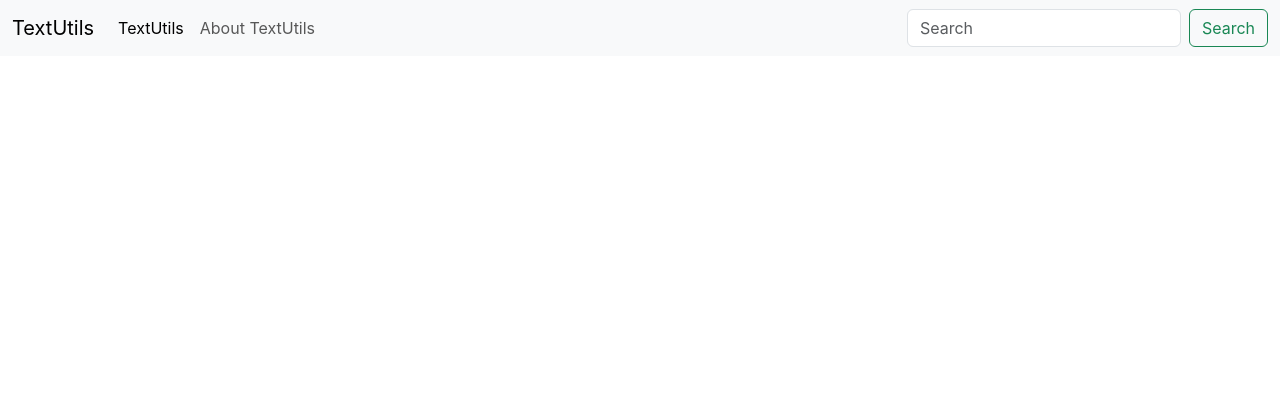
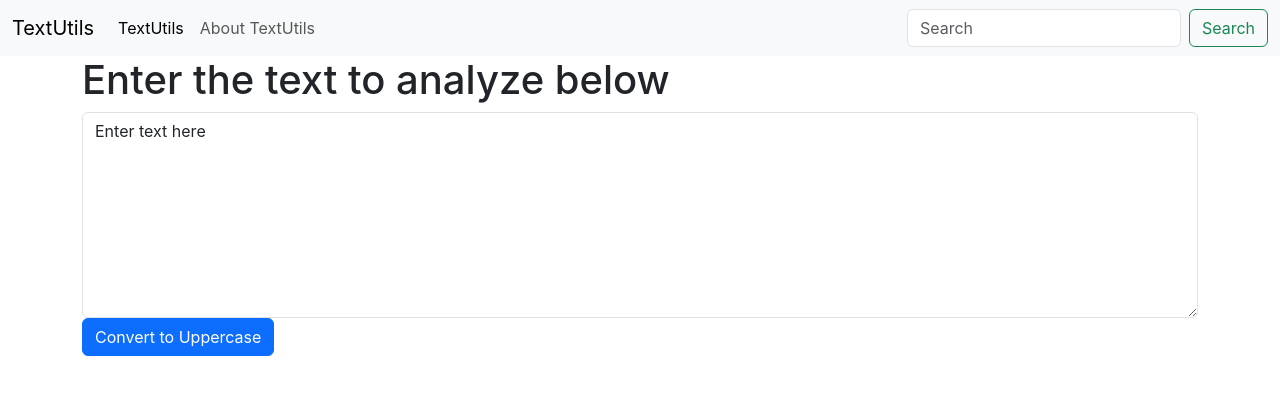
Before and after one commit to raghavranjan071/Textify_React, a React (Create React App) app: page / in a window 1280 px wide. Shown: the top 394 px of the page. Built offline with nearby package versions, Linux system fonts and the light colour scheme.

Commit message:
Commit after video 7 Status:Working

```diff
--- a/src/App.js
+++ b/src/App.js
@@ -1,7 +1,6 @@
-// import logo from './logo.svg';
-
 import './App.css';
 import Navbar from './components/Navbar';
+import TextForm from './components/TextForm';
 // import React from 'react';
 
 function App() {
@@ -9,6 +8,10 @@
     <>
 
   <Navbar title="TextUtils" aboutText = "About TextUtils"/>
+  <div className='container'>
+  <TextForm heading="Enter the text to analyze below"/>
+
+  </div>
 </>
   );
 }
--- a/src/components/TextForm.js
+++ b/src/components/TextForm.js
@@ -1,21 +1,33 @@
 import React, { useState } from 'react'
 
-const [text,setText] = useState("Enter text here");
+export default function TextForm(props) {
+  const handleUpClick= ()=>{
+    console.log("Uppercase was clicked"+ text);
+    let newText = text.toUpperCase();
+    setText(newText)
+  }
 
-export default function TextForm(props) {
+  const handleOnChange= (event)=>{
+    console.log("OnChange");
+    setText(event.target.value);
+  }
+
+  //here we are using hooks
   const [text,setText] = useState("Enter text here");
 
   return (
 
     <>
-    <h1>{props.heading} - {text}</h1>
+    {/* <h1>{props.heading} - {text}</h1> */}
+    <h1>{props.heading}</h1>
     <div>
-       <form>
-  <div class="mb-3">
-    <label for="myBox" className='form-label'>Example textarea</label>
-    <textarea class="form-control" id="my-box" rows="3">Convert to uppercase</textarea>
+  <div className="mb-3">
+
+    <textarea className="form-control" value={text} onChange={handleOnChange} id="myBox" rows="8"></textarea>
+
+    <button className='btn btn-primary' onClick={handleUpClick}>Convert to Uppercase</button>
     </div>
-</form>
+
 
     </div>
 
```
